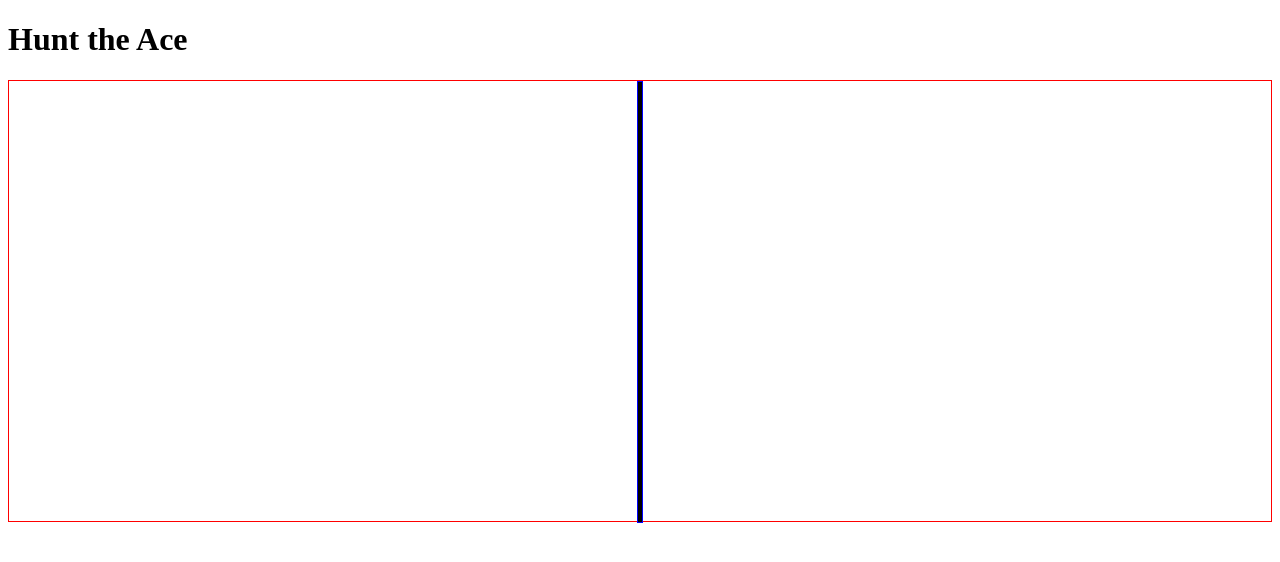
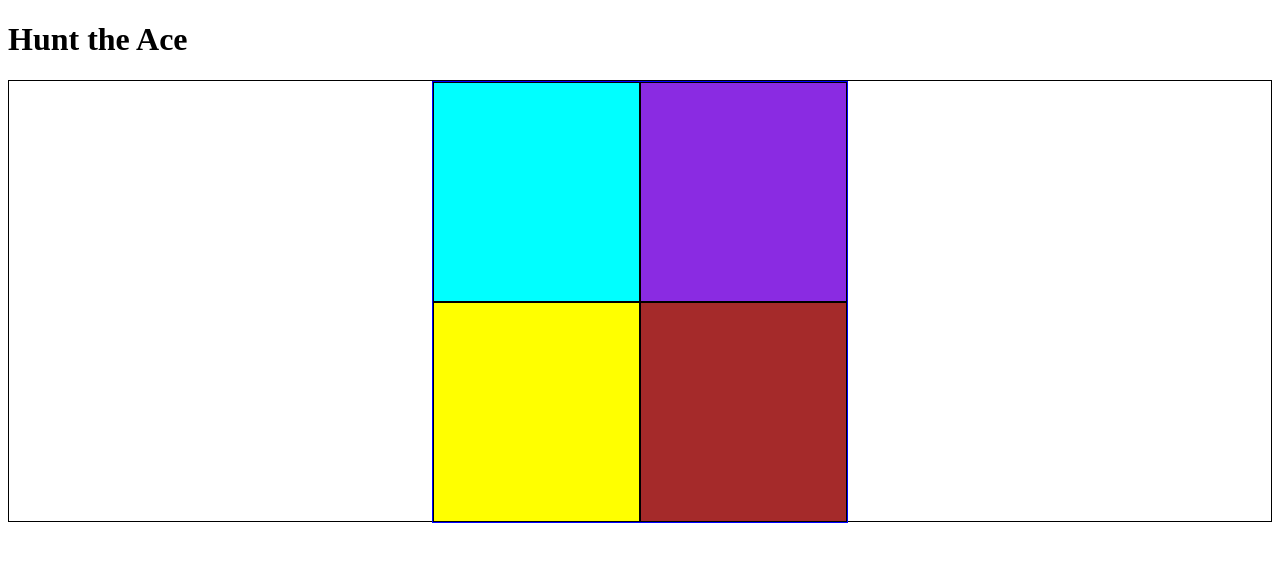
Before and after one commit to BrendanCooney/hunt-the-ace, a plain HTML site: page index.html in a window 1280 px wide. Drawn offline with Linux system fonts and the light colour scheme.

Commit message:
small changes to layout

```diff
--- a/style.css
+++ b/style.css
@@ -13,14 +13,14 @@ main{
 height: 55%;
 display: flex;
 justify-content: center;
-border: 1px solid red;
+border: 1px solid black;
 
 
 }
 .card-container{
     position: relative;
     height: 100%;
-    width: calc(var(--card-width)) * (var(--num-cards)/2) + var(--card-horizontal-space);
+    width: calc(var(--card-width) * (var(--num-cards) / 2) + var(--card-horizontal-space));
     display: grid;
     grid-template-columns: 1fr 1fr;
     grid-template-rows: 1fr 1fr;
```
